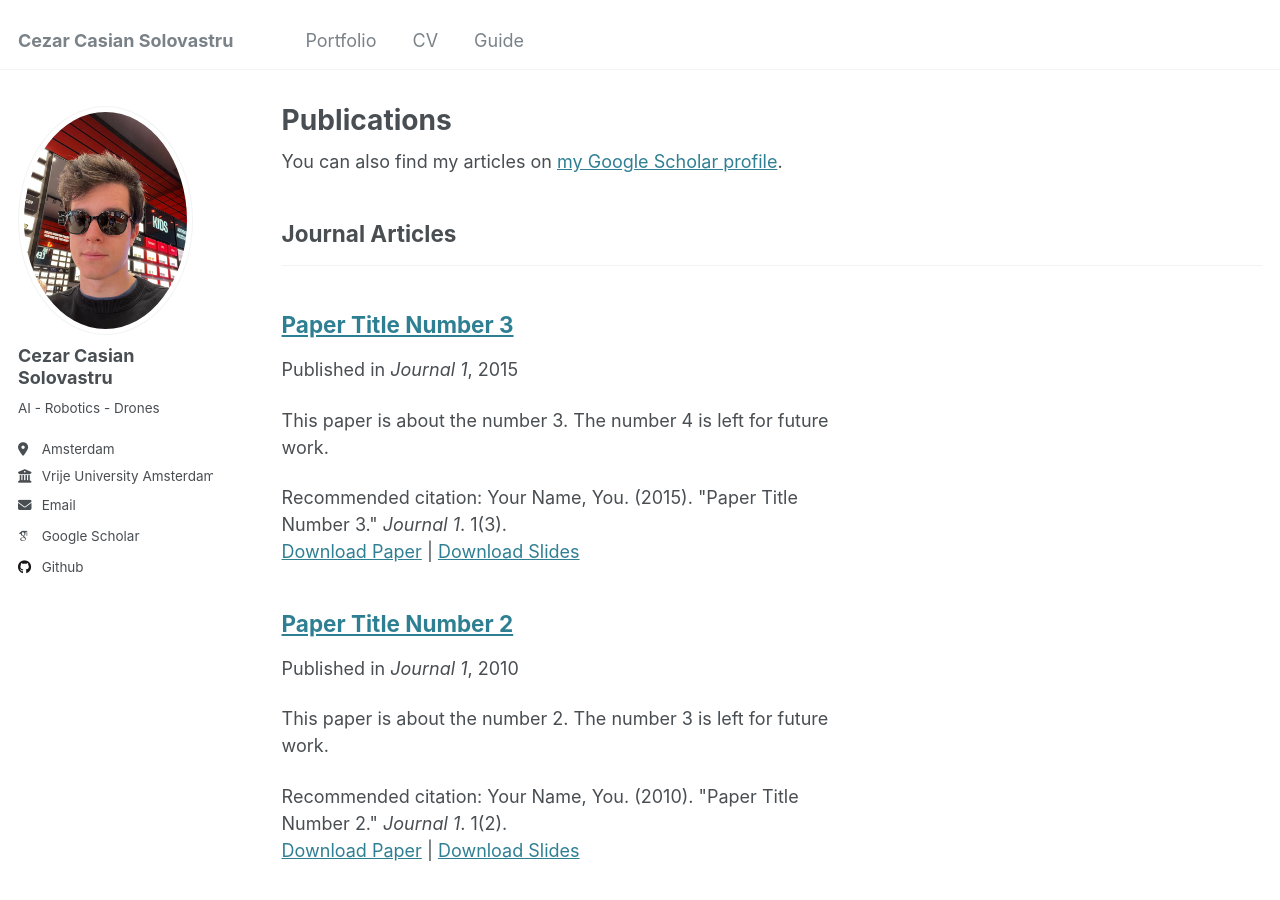
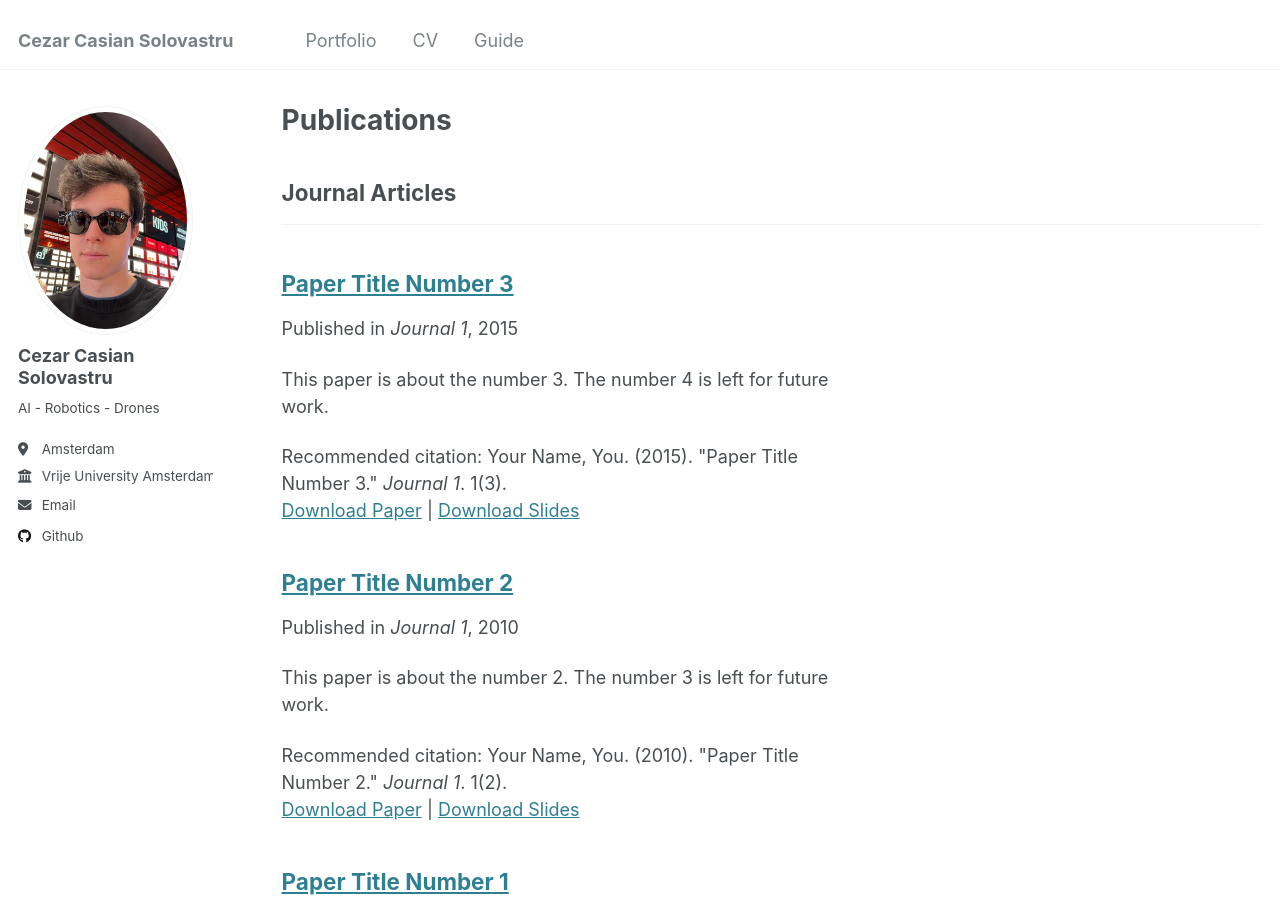
Before and after one commit to cezarsolo1/cezarsolo1.github.io, a Jekyll site: the page built from _pages/publications.html, in a window 1280 px wide and 900 px high. Built offline with Jekyll 4.4.1, drawn with Linux system fonts in a browser that asks for light colours; some web fonts are replaced; some of the changed lines change nothing that is shown.

Commit message:
Update _config.yml

```diff
--- a/_config.yml
+++ b/_config.yml
@@ -32,7 +32,7 @@
 
   # Academic websites
   arxiv            : # URL - Update with the correct link to your profile
-  googlescholar    : "https://scholar.google.com/citations?user=PS_CX0AAAAAJ"
+  googlescholar    :
   impactstory      : # URL
   orcid            :
   semantic         : # URL
@@ -44,7 +44,7 @@
   bitbucket        : # Username - Update with your username on the site
   codepen          : # Username
   dribbble         : # Username
-  github           : "academicpages"
+  github           : "cezarsolo1"
   kaggle           : # Username
   stackoverflow    : # User number or user number and name (i.e., use "1" or "1/jeff-atwood")
 
```
